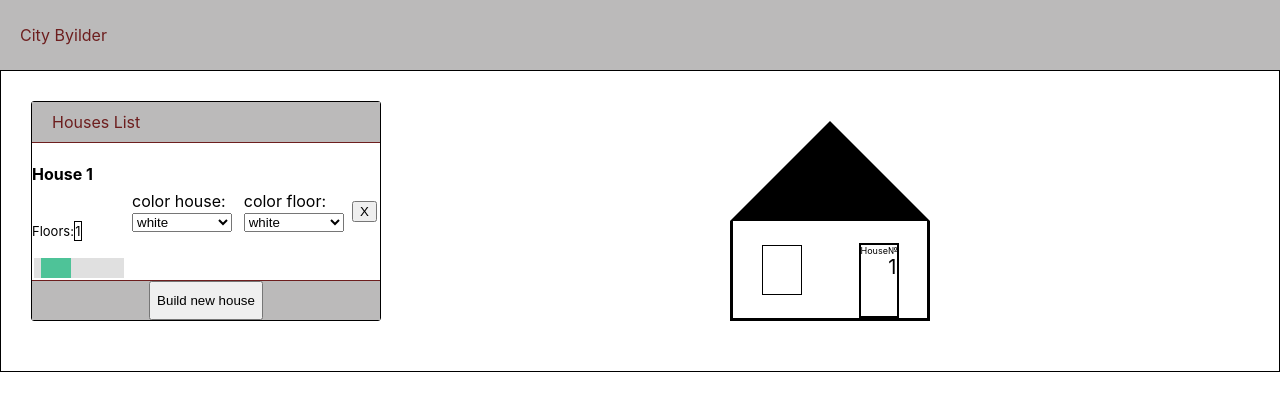
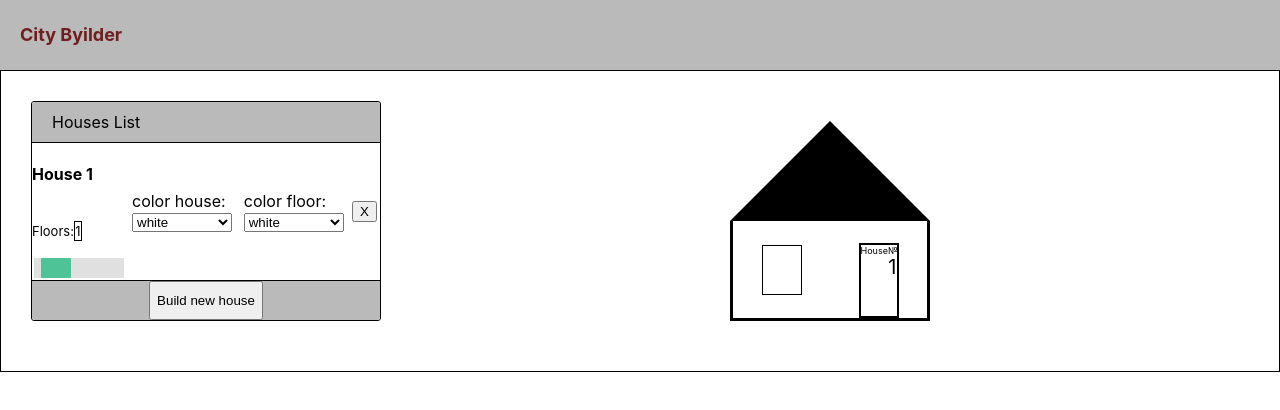
Before and after one commit to KhazanAlexey/HouseBulider, a React (Create React App) app: page / in a window 1280 px wide. Shown: the top 410 px of the page. Built offline with nearby package versions, Linux system fonts and the light colour scheme.

Commit message:
add colors

```diff
--- a/src/App.module.scss
+++ b/src/App.module.scss
@@ -13,7 +13,8 @@
     color: #6d1e1e;
     line-height: 70px;
     padding: 0 0 0 20px;
-
+    font-size: large;
+    font-weight: bold;
   }
 
   .body {
@@ -32,18 +33,23 @@
       border: 1px solid;
       border-radius: 3px;
       align-self: flex-start;
+      box-sizing: border-box;
+
       @media screen and (max-width: 363px) {
         width: 100%;
       }
+
       .title {
         width: 100%;
-        border-bottom: 1px solid;
+        border-bottom: 1px solid black;
         min-height: 40px;
         background-color: #bbbaba;
-        color: #6d1e1e;
         line-height: 40px;
         padding: 0 0 0 20px;
-
+        -moz-border-radius-topleft: 3px;
+        -moz-border-radius-topright: 3px;
+        border-top-left-radius: 3px;
+        border-top-right-radius: 3px;
       }
 
       .controls {
@@ -55,16 +61,19 @@
         display: flex;
         justify-content: center;
         padding: 0;
-        border-bottom: 0;
-        border-top: 1px solid;
-
+        border-bottom: none;
+        border-top: 1px solid black;
+        border-top-left-radius: 0px;
+        border-top-right-radius: 0px;
+        border-bottom-left-radius: 3px;
+        border-bottom-right-radius: 3px;
         @extend .title
-
 
 
       }
     }
-    .placeForHouses{
+
+    .placeForHouses {
       //border: 1px solid;
       width: 70%;
       margin-left: 30px;
--- a/src/App.tsx
+++ b/src/App.tsx
@@ -6,7 +6,7 @@ import {addHouseAC, HouseType,} from "./state/houses-reducer";
 import Controls from "./Controls/Controls";
 import {v1} from "uuid";
 import {addFloorAC} from "./state/floor-reducer";
-import {useCallback, useEffect,  useState} from "react";
+import { useEffect,  useState} from "react";
 
 function App() {
     const lastnum = useSelector<AppRootStateType, number>(state => state.houses[state.houses.length-1].houseNumber)
@@ -21,16 +21,16 @@ function App() {
     const house = useSelector<AppRootStateType, Array<HouseType>>(state => state.houses)
     const floors = useSelector<AppRootStateType, any>(state => state.floor)
     const newHouseId = v1()
-
+const floorId=v1()
     function num() {
         setnumberHouse(numberHouse + 1)
     }
 
-    const addHouseHandler = useCallback(() => {
+    const addHouseHandler = () => {
         num()
         dispatch(addHouseAC(newHouseId, numberHouse))
-        dispatch(addFloorAC(newHouseId, 'white', 1, true))
-    }, [newHouseId, numberHouse])
+        dispatch(addFloorAC(newHouseId, 'white', 1, true,floorId))
+    }
 
     return (
         <div className={s.App}>
@@ -44,9 +44,9 @@ function App() {
                         Houses List
                     </div>
                     <div className={s.controls}>
-                        {house.map((c, count) => {
+                        {house.map((c) => {
 
-                            return <Controls key={c.houseID} houseNumber={c.houseNumber} housenumber={count + 1}
+                            return <Controls key={c.houseID} houseNumber={c.houseNumber}
                                              houseID={c.houseID}/>
                         })}
 
@@ -61,7 +61,7 @@ function App() {
                         let f = floors[h.houseID]
 
 
-                        return <House f={f} houseNumber={h.houseNumber} key={h.houseID}/>
+                        return <House key={h.houseID} f={f} houseNumber={h.houseNumber} />
 
 
                     })
--- a/src/Controls/Controls.tsx
+++ b/src/Controls/Controls.tsx
@@ -6,18 +6,17 @@ import {useDispatch, useSelector} from "react-redux";
 import {AppRootStateType} from "../state/store";
 import {addFloorAC, changeColorAC, changeColorFloorAC, FloorType} from "../state/floor-reducer";
 import SuperSelect from "./utils/SuperSelect";
-import React from "react";
-import { removeHouseAC } from "../state/houses-reducer";
+import React, {useCallback} from "react";
+import {removeHouseAC} from "../state/houses-reducer";
+import {v1} from "uuid";
 
 type Propstype = {
     houseID: string
-    housenumber: number
-    houseNumber:number
+    houseNumber: number
 }
-const arrColor = ['white', 'green', 'black', 'blue', 'red']
-const arrColorFloor = ['white', 'green', 'black', 'blue', 'red']
-
-export function Controls(props: Propstype) {
+const arrColor = ['white','orange', 'green', 'black', 'blue', 'red']
+const arrColorFloor = ['white','orange', 'green', 'black', 'blue', 'red']
+const floorId=v1()
 const StyledDiv = styled.div`
       width: 100%;
       display: flex;
@@ -27,11 +26,11 @@ export function Controls(props: Propstype) {
       position: relative;
       @media screen and (max-width: 729px) {
         flex-direction: column;
-        .select{
+        .select {
           width: 100px;
         }
       }
-          `
+    `;
 const FloorsControl = styled.div`
       max-width: 100px;
       min-width: 100px;
@@ -44,41 +43,48 @@ export function Controls(props: Propstype) {
       @media screen and (max-width: 729px) {
         width: 100%;
         max-width: 100%;
-
       }
-
-
     `
 const Buttonwrapper = styled.div`
       margin: 3px;
     `
+const Controls= (props: Propstype)=> {
+
+
+
 
     const dispatch = useDispatch()
     const floorsCount = useSelector<AppRootStateType, Array<FloorType>>(state => state.floor[props.houseID]).length
-    const houseColor = useSelector<AppRootStateType, any>(state => state.floor[props.houseID][0].color)
-    const floorColor = useSelector<AppRootStateType, any>(state => state.floor[props.houseID][state.floor[props.houseID].length-1].color)
-    const onChangeOption = (col: string) => {
+    const houseColor = useSelector<AppRootStateType, string>(state => state.floor[props.houseID][0].color)
+    const floorColor = useSelector<AppRootStateType, string>(state => state.floor[props.houseID][state.floor[props.houseID].length - 1].color)
+    ///set color house
+    const onChangeOption = useCallback((col: string) => {
         dispatch(changeColorAC(props.houseID, col))
-    }
+    }, [props.houseID,dispatch])
 
-    ///floor color set
-    const onChangeColorFloor = (col: string) => {
+
+    ///set color floor
+    const onChangeColorFloor = useCallback((col: string) => {
         dispatch(changeColorFloorAC(props.houseID, col))
-    }
+    }, [props.houseID,dispatch])
 
-    const onChangeRange = (value: number) => {
+    ///add or reduce floor
+    const onChangeRange =(value: number) => {
             if (value < 1) {
                 return;
             }
-// let f1=v1()
-        // early return
 
-        dispatch(addFloorAC(props.houseID, "white", value, false))
+            dispatch(addFloorAC(props.houseID, "white", value, false,floorId))
+ // if you want all floors same color just use next line
             // dispatch(changeColorAC(props.houseID, houseColor))
         }
-    const delHouse=()=>{
+    ///removeHouse
+    const delHouse =useCallback(() => {
         dispatch(removeHouseAC(props.houseID))
-    }
+    },[props.houseID,dispatch])
+
+
+
     return (
         <StyledDiv>
 
@@ -105,4 +111,6 @@ export function Controls(props: Propstype) {
     );
 }
 
+
+
 export default Controls
--- a/src/Controls/utils/superselect.module.css
+++ b/src/Controls/utils/superselect.module.css
@@ -4,7 +4,9 @@ width: 100px;
 
 }
 .option:checked{
-    background:#4CAF50 ;
+    background:#04AA6D;
+    opacity: 1;
+
 
 }
 @media screen and (max-width: 180px) {
--- a/src/House/Hall/Door/Door.tsx
+++ b/src/House/Hall/Door/Door.tsx
@@ -1,14 +1,27 @@
 import s from './Door.module.scss'
+import React from "react";
 type PropsType={
     houseNumber:number
 }
-function Door({houseNumber}:PropsType) {
+
+
+const Door=React.memo(function ({houseNumber}:PropsType) {
     return (
 
         <div className={s.door}>
            House№ <div className={s.number} >{houseNumber}</div>
         </div>
     );
-}
+})
+
+
+// function Door({houseNumber}:PropsType) {
+//     return (
+//
+//         <div className={s.door}>
+//            House№ <div className={s.number} >{houseNumber}</div>
+//         </div>
+//     );
+// }
 
 export default Door;
--- a/src/House/Hall/Hall.tsx
+++ b/src/House/Hall/Hall.tsx
@@ -1,11 +1,14 @@
 import Window from "../Floor/Window/Window";
 import Door from "./Door/Door";
 import styled from "styled-components";
+import React from "react";
 type PtopsType={
     color: string
     houseNumber:number
 }
-function Hall(props:PtopsType) {
+
+
+const Hall=React.memo(function (props:PtopsType) {
     const StyledHall = styled.div`
       width: 200px;
       height: 100px;
@@ -25,6 +28,7 @@ function Hall(props:PtopsType) {
             <Door houseNumber={props.houseNumber}/>
         </StyledHall>
     );
-}
+})
+
 
 export default Hall;
--- a/src/House/House.tsx
+++ b/src/House/House.tsx
@@ -3,22 +3,21 @@ import style from './House.module.scss'
 import Hall from "./Hall/Hall";
 import Floor from "./Floor/Floor";
 import { FloorType} from "../state/floor-reducer";
+import React from "react";
 
 type PropsType = {
-    key: any
     f: Array<FloorType>
     houseNumber:number
 
 }
-
-function House(props: PropsType) {
-
+const House =(props: PropsType)=>{
     return (
 
         <div className={style.house}>
             <Roof/>
             {props.f.map(f => {
-                    return f.door ?  <Hall houseNumber={props.houseNumber} color={f.color}/>:<Floor key={f.Floorid} color={f.color}/>
+
+                    return f.door ?  <Hall key={f.Floorid} houseNumber={props.houseNumber} color={f.color}/>:<Floor key={f.Floorid} color={f.color}/>
                        }
             )}
 
@@ -27,4 +26,5 @@ function House(props: PropsType) {
     );
 }
 
+
 export default House;
--- a/src/state/floor-reducer.ts
+++ b/src/state/floor-reducer.ts
@@ -11,7 +11,7 @@ export type FloorStateType = {
     [key: string]: Array<FloorType>
 }
 const initialState: FloorStateType = {
-[h1]: [{color:'white',Floorid:h2,door:true}]
+[h1]: [{color:'',Floorid:h2,door:true}]
 
 
 }
@@ -43,7 +43,7 @@ export const floorReducer = (state: FloorStateType = initialState, action: Actio
             const stateCopy = {...state}
             let currentHouseFloors = stateCopy[action.Houseid];
             let newColoredFloors=currentHouseFloors.map(f=>
-                f.color==="white"? {...f,color: action.color}:{...f}
+                f.color==='white'? {...f,color: action.color}:{...f}
             )
 
             stateCopy[action.Houseid] = [...newColoredFloors]
@@ -84,12 +84,13 @@ export const floorReducer = (state: FloorStateType = initialState, action: Actio
 type ActionsType = ReturnType<typeof changeColorAC> | ReturnType<typeof addFloorAC> |AddHouseTypeAC |
     ReturnType<typeof changeColorFloorAC>
 
-export const addFloorAC = (Houseid: string, color: string, florsValue: number,door:boolean) => ({
+export const addFloorAC = (Houseid: string, color: string, florsValue: number,door:boolean,floorId:string) => ({
     type: 'ADD-FLOOR',
     Houseid,
     color,
     florsValue,
-    door
+    door,
+    floorId
 } as const)
 export const changeColorAC = (Houseid: string, color: string) => ({type: 'CHANGE-COLOR', Houseid, color} as const)
 export const changeColorFloorAC = (Houseid: string, color: string) => ({type: 'CHANGE-COLOR-FLOOR', Houseid, color} as const)
```
Lines whose indentation alone changed are shown as unchanged.
